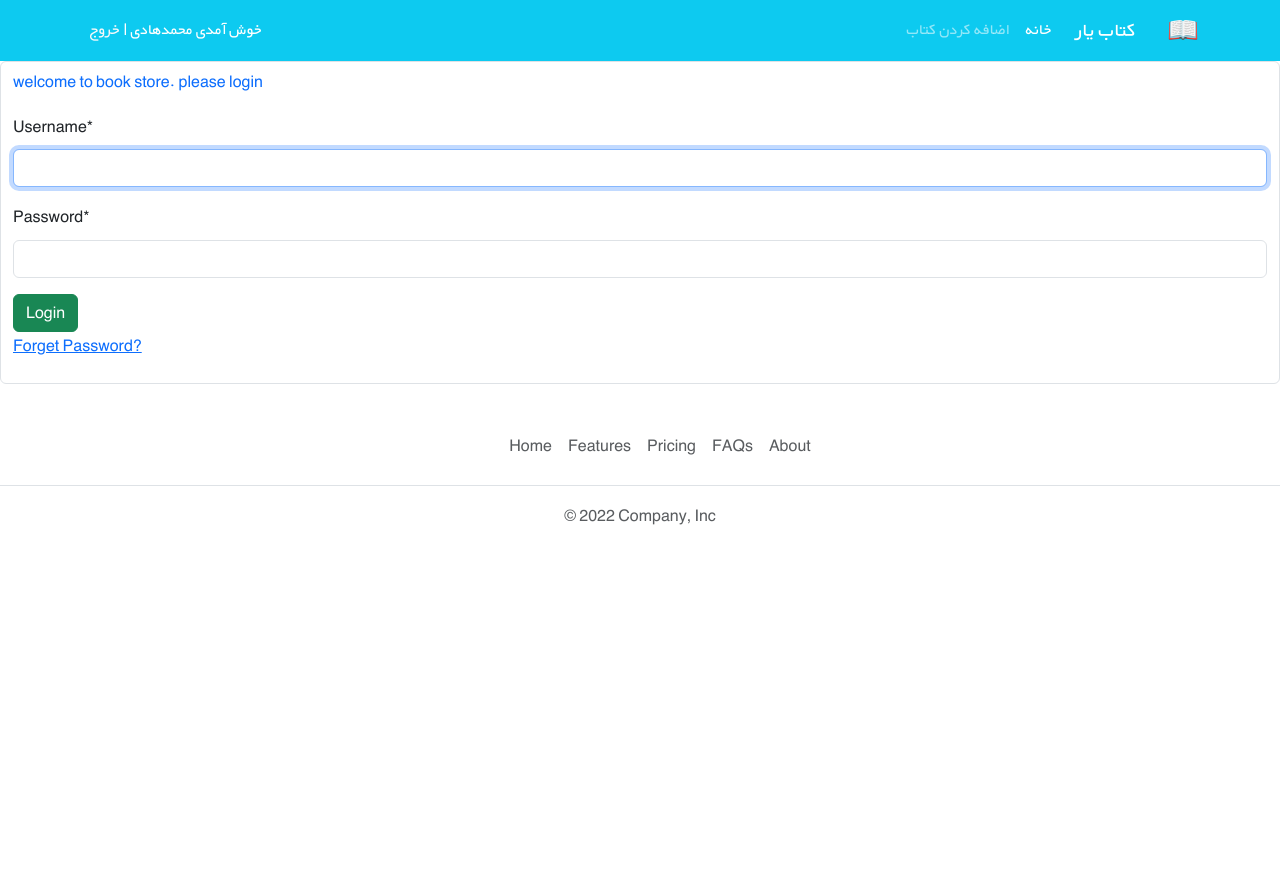
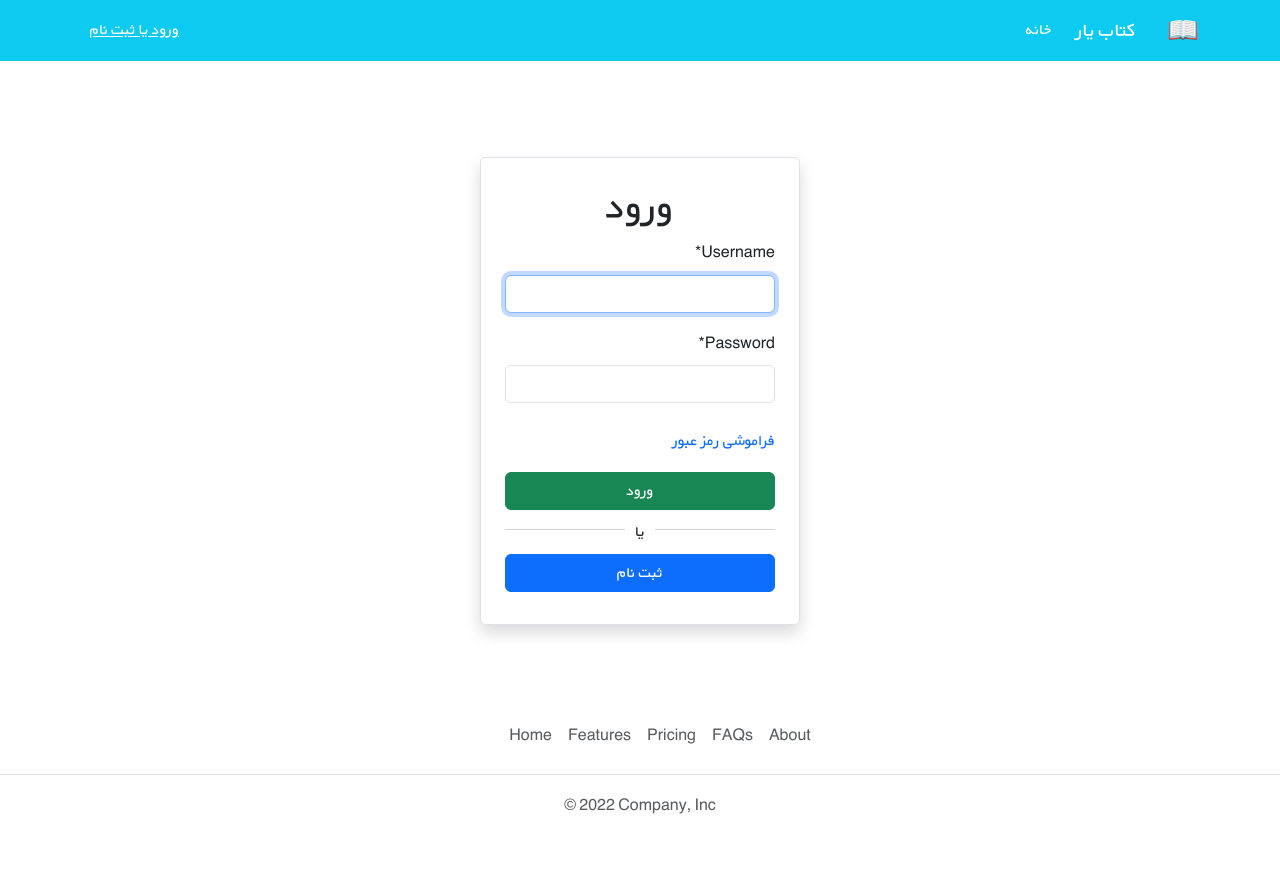
Before and after one commit to sajjadkargar6131/bookstore, a Django app: page /accounts/login/ in a window 1280 px wide. Before the commit the page ends 525 px from the top, so only its background shows below. Run offline with Django 4.2, Linux system fonts and the light colour scheme; some libraries are stand-ins or nearby versions.

Commit message:
new template

```diff
--- a/books/templates/books/book_list.html
+++ b/books/templates/books/book_list.html
@@ -14,7 +14,7 @@
         <div class="col-md-8 h-100">
           <div class="d-flex flex-column justify-content-between h-100">
             <div class="card-body">
-              <a href="{{book.get_absolute_url}}"><h3 class="card-title"><strong>{{ book.title|capfirst }}</strong></h3></a>
+              <a class="text-decoration-none" href="{{book.get_absolute_url}}"><h3 class="card-title"><strong>{{ book.title|capfirst }}</strong></h3></a>
               <p class="card-text pt-3">{{ book.description|truncatewords:10 }}</p>
               <p class="text-muted">نویسنده: {{ book.author }}</p>
             </div>
--- a/templates/_base.html
+++ b/templates/_base.html
@@ -14,12 +14,13 @@
 
         {% endblock %}
     </title>
+    {% block style %}{% endblock style %}
 </head>
 
 <body>
     <nav class="navbar navbar-expand-lg navbar-dark bg-info" dir="rtl">
         <div class="container">
-            <a class="navbar-brand" href="#"><img src="{% static "css/icons/book.png" %}" alt="" height="30"
+            <a class="navbar-brand" href="#"><img src="{% static "icons/book.png" %}" alt="" height="30"
                     class="d-inline-block align-text-top" /></a>
             <a class="navbar-brand mx-3" href="#">کتاب یار</a>
             <button class="navbar-toggler" type="button" data-bs-toggle="collapse" data-bs-target="#navbarNavAltMarkup"
@@ -27,12 +28,20 @@
                     class="navbar-toggler-icon"></span></button>
             <div class="collapse navbar-collapse" id="navbarNavAltMarkup">
                 <div class="navbar-nav">
-                    <a class="nav-link active" aria-current="page" href="#">خانه</a>
-                    <a class="nav-link" href="#">اضافه کردن کتاب</a>
+                    <a class="nav-link active" aria-current="page" href="{% url 'book_list' %}">خانه</a>
+                    {% if user.is_authenticated %}<a class="nav-link" href="{% url 'book_create' %}">اضافه کردن کتاب</a>{% endif %}
                 </div>
             </div>
             <div class="mx-2 text-white">
-                خوش آمدی محمدهادی | <a class="link-light text-decoration-none" href="#">خروج</a>
+                {% if user.is_authenticated %}
+                خوش آمدی {{user.username}} |
+                <form action="{% url 'logout' %}" method="post">
+                    {% csrf_token %}
+                    <button class="btn btn-warning" type="submit">خروج</button>
+                </form>
+                {% else %}
+                <a href="{% url "login" %}" class="text-white">ورود یا ثبت نام</a>
+                {% endif %}
             </div>
         </div>
     </nav>
--- a/templates/registration/login.html
+++ b/templates/registration/login.html
@@ -1,12 +1,38 @@
 {% extends "_base.html" %}
 
+{% load static %}
+
+{% block style %}
+
+    <link rel="stylesheet" href="{% static 'css/login.css' %}">
+
+{% endblock style %}
+
 {% block content %}
+
 {% load crispy_forms_tags %}
-    <form class="form form-control" action="" method="post">
-        <p class="text-primary">welcome to book store. please login</p>
-        {% csrf_token %}
-        {{form|crispy}}
-        <button type="submit" class="btn btn-success">Login</button>
-        <p><a href="{% url "password_reset" %}">Forget Password?</a></p>
-    </form>
-{% endblock content %}
+
+<div class="d-flex justify-content-center mt-5" dir="rtl">
+    <div class="col-xl-3 col-lg-4 col-md-5 col-sm-5 col-xs-6 bg-white m-3 m-sm-5 border rounded px-4 pt-4 pb-3 shadow">
+        <form method="post">
+            {% csrf_token %}
+            <h1 class="text-center">ورود</h1>
+            {{form|crispy}}
+            <div class="d-flex justify-content-between align-items-center">
+                <div class="mt-2">
+                    <a class="text-decoration-none" href="{% url "password_reset" %}#">فراموشی رمز عبور</a>
+                </div>
+            </div>
+            <button type="submit" class="btn btn-success mt-3 w-100">ورود</button>
+            <div class="line-with-middle-sep">
+                  <span>
+                    یا
+                  </span>
+            </div>
+            <a href="{% url "signup" %}" class="btn btn-primary mt-2 mb-3 w-100">ثبت نام</a>
+        </form>
+    </div>
+
+</div>
+
+{% endblock %}
```
Also changed, not shown: templates/home.html (+0 -12 lines), templates/registration/password_reset_form.html (+13 -8 lines), templates/registration/signup.html (+7 -3 lines).
